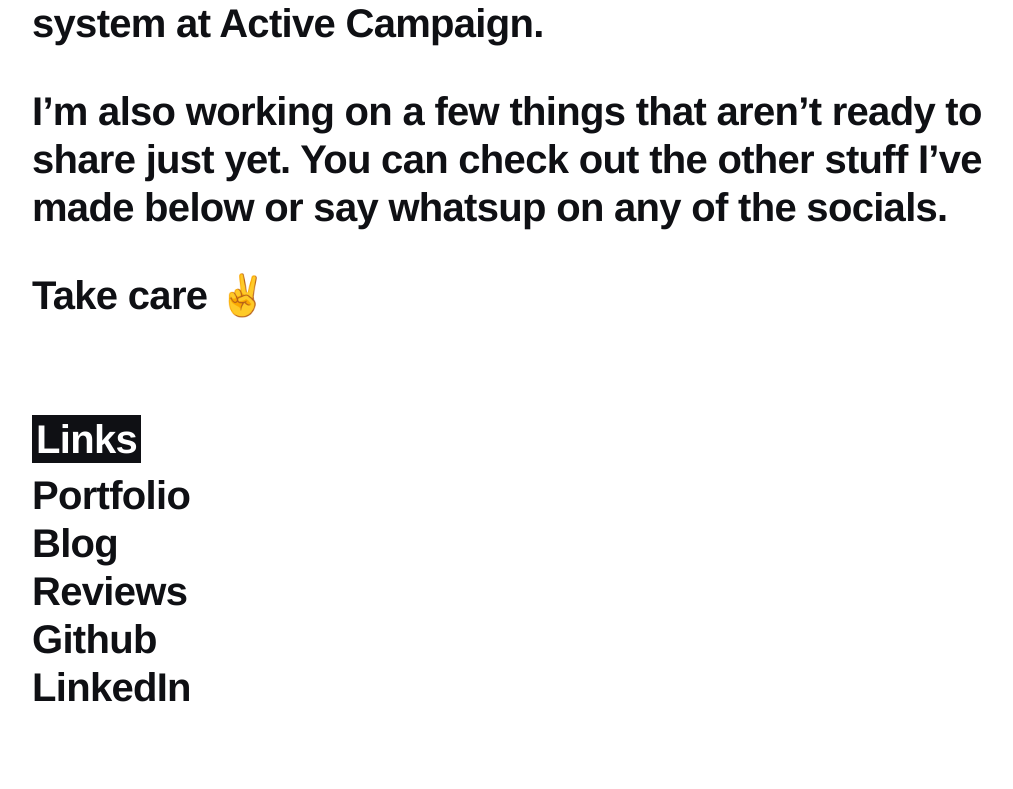
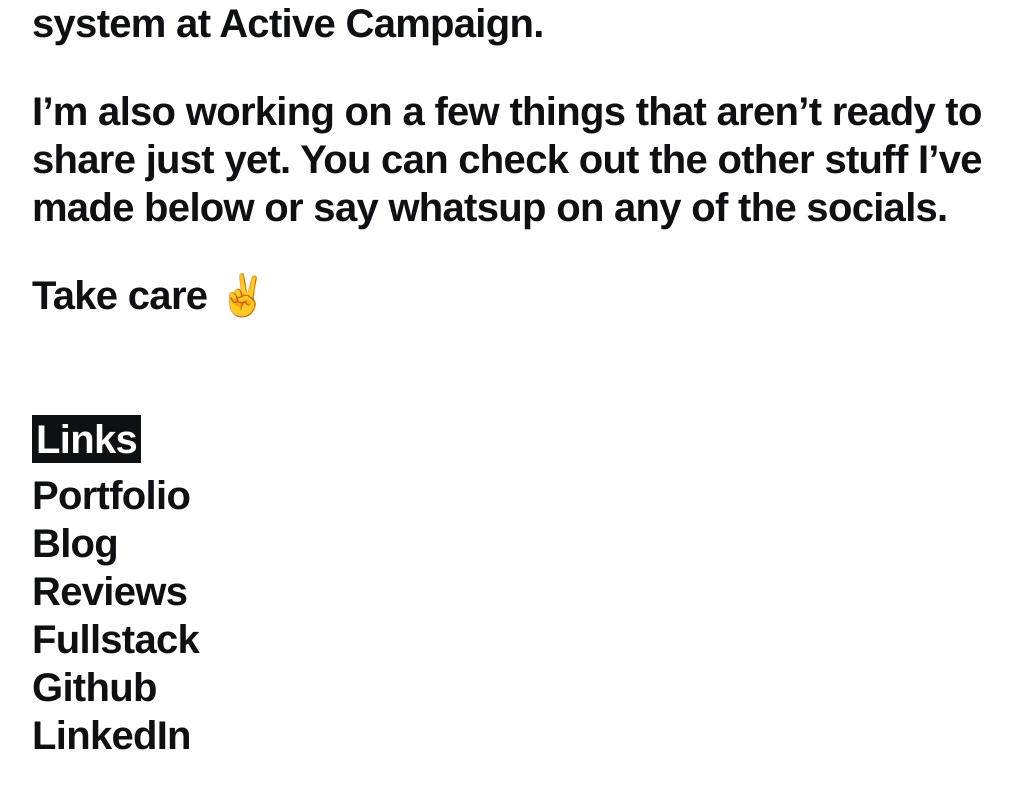
Before and after one commit to rttnbrgr/homebase, a Next.js app: page / in a window 1280 px wide. Shown: the part 609-1398 px from the top of the page, without its empty margins (88-1101 px from the left). Built offline with nearby package versions, Linux system fonts and the light colour scheme.

Commit message:
swap homepage layout

```diff
--- a/pages/index.tsx
+++ b/pages/index.tsx
@@ -1,32 +1,14 @@
-import Head from "next/head";
 import styles from "../styles/homepage.module.css";
-import Meta from "../components/meta";
 import Link from "next/link";
 import MetaPage from "../components/MetaPage";
-
-type LayoutProps = {
-  children: React.ReactNode;
-};
-
-const LayoutFork = ({ children }: LayoutProps) => {
-  return (
-    <>
-      <Meta />
-      <div className="min-h-screen flex justify-center items-center">
-        <main>{children}</main>
-      </div>
-    </>
-  );
-};
+import { LayoutChakra } from "../components/layouts";
 
 type Props = {};
 
 const Index = ({}: Props) => {
   return (
-    <>
-      <LayoutFork>
+    <LayoutChakra>
       <MetaPage title="R T T N B R G R | 🤢🍔" titleSuffix={false} />
-
       <div className={styles.root}>
         <div>
           <div className={styles.group}>
@@ -73,6 +55,11 @@ const Index = ({}: Props) => {
               </Link>
             </li>
             <li className={styles["list-item"]}>
+              <Link href="/fullstack-design">
+                <a className={styles.link}>Fullstack</a>
+              </Link>
+            </li>
+            <li className={styles["list-item"]}>
               <a className={styles.link} href="https://github.com/rttnbrgr">
                 Github
               </a>
@@ -88,8 +75,7 @@ const Index = ({}: Props) => {
           </ul>
         </div>
       </div>
-      </LayoutFork>
-    </>
+    </LayoutChakra>
   );
 };
 
```
Lines whose indentation alone changed are shown as unchanged.
